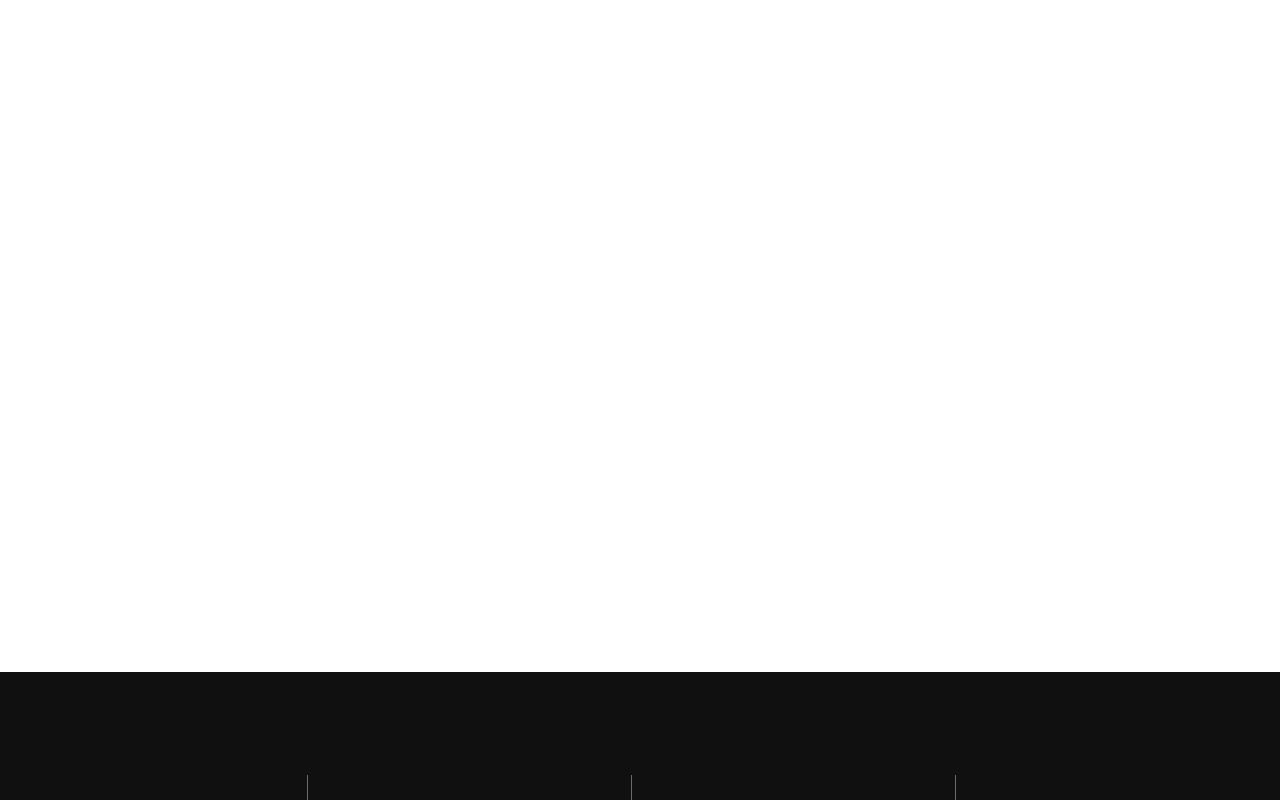
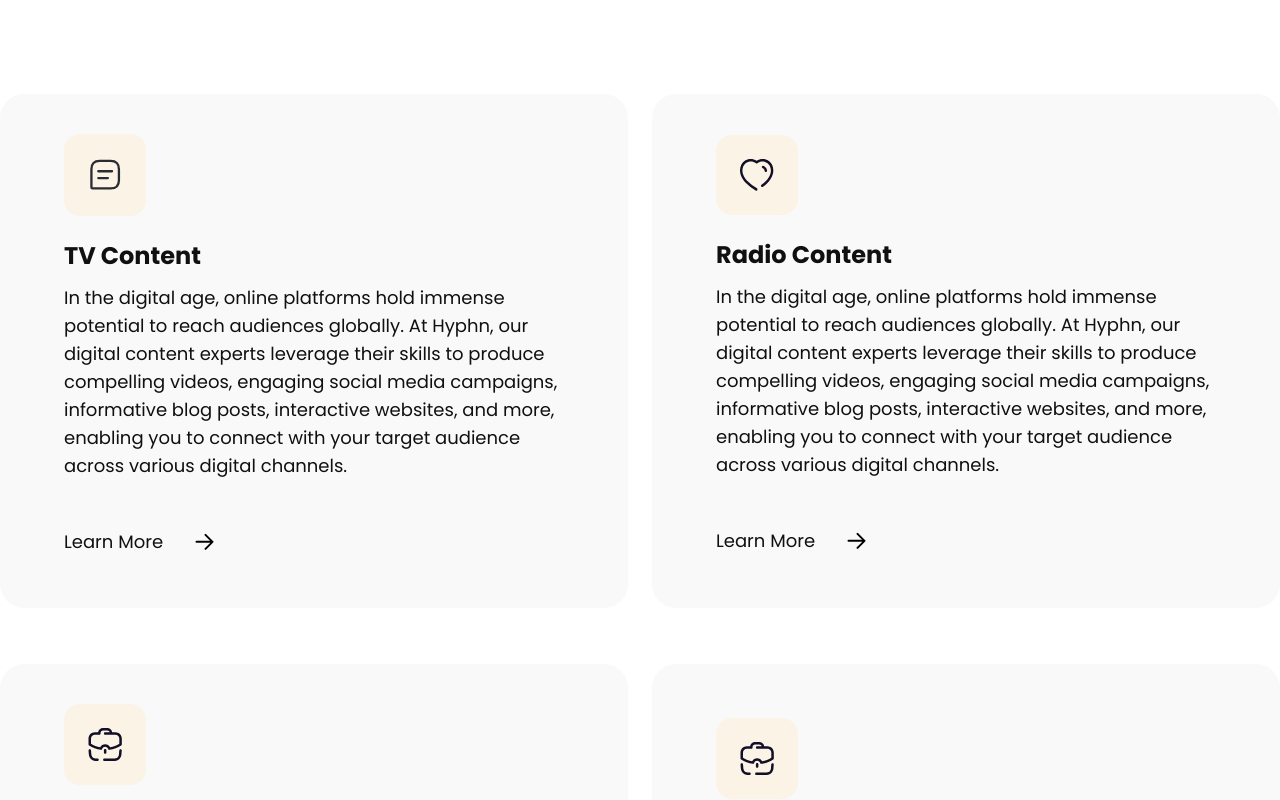
Before and after one commit to godwinopara/hyphn, a Next.js app: page / in a window 1280 px wide. Shown: the part 960-1760 px from the top of the page. Built offline with nearby package versions, Linux system fonts and the light colour scheme.

Commit message:
fix: change services content

```diff
--- a/src/components/WhatWeDo.tsx
+++ b/src/components/WhatWeDo.tsx
@@ -15,7 +15,7 @@ export default function WhatWeDo() {
 		<section className="pt-11">
 			<div className="px-6 max-w-desktop mx-auto lg:pb-32 lg:px-0">
 				<div
-					className="text-center mb-10 md:text-left"
+					className="text-center mb-6 md:text-left"
 					data-aos="fade-up"
 					data-aos-offset="200"
 					data-aos-delay="20"
@@ -23,36 +23,36 @@ export default function WhatWeDo() {
 					data-aos-easing="ease-in-out"
 				>
 					<h2 className="text-xl text-yellow font-semibold mb-3 md:text-xl md:font-medium">
-						WHAT WE DO
+						SERVICES
 					</h2>
 					<p className="font-medium md:text-3xl md:font-semibold md:w-[62%] lg:w-1/2 xl:w-[35%]">
-						We create engaging content that works for you and explains your brand
+						What we do
 					</p>
 				</div>
-				<div className="md:grid grid-cols-2 gap-2 lg:grid-cols-4">
+				<div className="md:grid grid-cols-2 gap-6 lg:grid-cols-2">
 					<WhatWeDoCard
 						img={contentImg}
-						title="Create Content"
-						description="We help identify the best ways to improve your business"
+						title="TV Content"
+						description="In the digital age, online platforms hold immense potential to reach audiences globally. At Hyphn, our digital content experts leverage their skills to produce compelling videos, engaging social media campaigns, informative blog posts, interactive websites, and more, enabling you to connect with your target audience across various digital channels."
 						duration="700"
 					/>
 
 					<WhatWeDoCard
 						img={heartImg}
-						title="Strategy Consulting"
-						description="We help identify the best ways to improve your business"
+						title="Radio Content"
+						description="In the digital age, online platforms hold immense potential to reach audiences globally. At Hyphn, our digital content experts leverage their skills to produce compelling videos, engaging social media campaigns, informative blog posts, interactive websites, and more, enabling you to connect with your target audience across various digital channels."
 						duration="1000"
 					/>
 					<WhatWeDoCard
 						img={workImg}
-						title="Social Media"
-						description="We help identify the best ways to improve your business"
+						title="Digital Content"
+						description="In the digital age, online platforms hold immense potential to reach audiences globally. At Hyphn, our digital content experts leverage their skills to produce compelling videos, engaging social media campaigns, informative blog posts, interactive websites, and more, enabling you to connect with your target audience across various digital channels."
 						duration="1500"
 					/>
 					<WhatWeDoCard
 						img={workImg}
-						title="Copy Writing"
-						description="We help identify the best ways to improve your business"
+						title="Experiential Content"
+						description="We believe in creating immersive experiences that go beyond traditional marketing formats. Our team conceptualizes innovative experiential events and activations that leave a lasting impression on your customers. From themed events to interactive displays, we ensure your brand is unforgettable.."
 						duration="2000"
 					/>
 				</div>
--- a/src/components/WhatWeDoCard.tsx
+++ b/src/components/WhatWeDoCard.tsx
@@ -9,17 +9,16 @@ interface WhatWeDoCardProps {
 	duration: string;
 }
 
+// data-aos="fade-up"
+// data-aos-offset="200"
+// data-aos-delay="50"
+// data-aos-duration={duration}
+// data-aos-easing="ease-in-out"
+
 export default function WhatWeDoCard({ img, title, description, duration }: WhatWeDoCardProps) {
 	return (
-		<div
-			className="py-10  flex flex-col items-center justify-center text-center mt-8 md:text-left md:px-4 lg:items-start"
-			data-aos="fade-up"
-			data-aos-offset="200"
-			data-aos-delay="50"
-			data-aos-duration={duration}
-			data-aos-easing="ease-in-out"
-		>
-			<div className="bg-light-yellow p-6 rounded-2xl mb-3 md:mr-auto">
+		<div className="py-10 bg-white1 rounded-3xl  flex flex-col items-center justify-center text-center mt-8 md:text-left md:px-4 lg:items-start xl:px-16">
+			<div className="bg-light-yellow p-6 rounded-2xl mb-6 md:mr-auto">
 				<Image src={img} alt="content creation icon" />
 			</div>
 			<div className="mb-9">
--- a/tailwind.config.ts
+++ b/tailwind.config.ts
@@ -15,6 +15,7 @@ const config: Config = {
 				brown: "#462F00",
 				black: "#101010",
 				white2: "#F8FFF9",
+				white1: "#f9f9f9",
 				gray: "#c4c4c47f",
 				"light-gray": "#E6E4FF",
 				gray2: "#8B8B8B",
```
